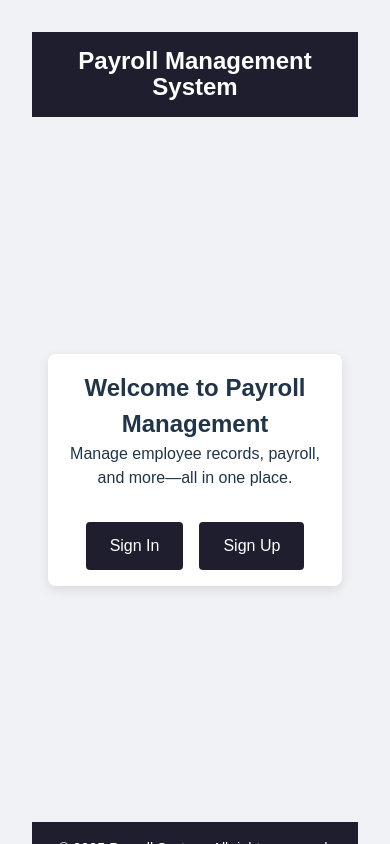
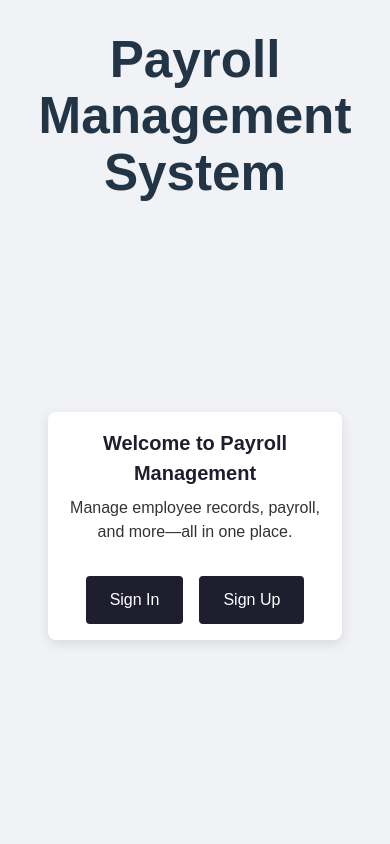
Before and after one commit to kamil0103/Payroll_Web_App, a React (Vite) app in the folder payroll_web_app.client/: page / in a window 390 px wide. Built offline with nearby package versions, Linux system fonts and the light colour scheme.

Commit message:
Refactor Home.css by removing header/footer styles
Removed header and footer styles, added styles for home-container headings and paragraphs.

```diff
--- a/payroll_web_app.client/src/pages/Home.css
+++ b/payroll_web_app.client/src/pages/Home.css
@@ -6,19 +6,6 @@
   min-height: 100vh;
   background-color: #f0f2f5;
   font-family: Arial, sans-serif;
-}
-
-/* Header */
-.home-header {
-  background-color: #1e1e2f;
-  color: white;
-  padding: 1rem 2rem;
-  text-align: center;
-}
-
-.header-title {
-  margin: 0;
-  font-size: 1.75rem;
 }
 
 /* Main content */
@@ -32,12 +19,24 @@
 
 .home-container {
   background-color: #ffffff;
+  color: #1e1e2f;
   padding: 2rem;
   border-radius: 8px;
   box-shadow: 0 4px 12px rgba(0, 0, 0, 0.1);
   text-align: center;
   max-width: 600px;
   width: 100%;
+}
+
+.home-container h2 {
+  font-size: 1.5rem;
+  margin-bottom: 0.5rem;
+}
+
+.home-container p {
+  font-size: 1rem;
+  margin-bottom: 1.5rem;
+  color: #333333;
 }
 
 .home-buttons {
@@ -61,15 +60,6 @@
   background-color: #33334d;
 }
 
-/* Footer */
-.home-footer {
-  background-color: #1e1e2f;
-  color: white;
-  text-align: center;
-  padding: 1rem;
-  font-size: 0.9rem;
-}
-
 /* Responsive */
 @media (max-width: 768px) {
   .home-main {
@@ -80,7 +70,7 @@
     padding: 1rem;
   }
 
-  .header-title {
-    font-size: 1.5rem;
+  .home-container h2 {
+    font-size: 1.25rem;
   }
 }
```
